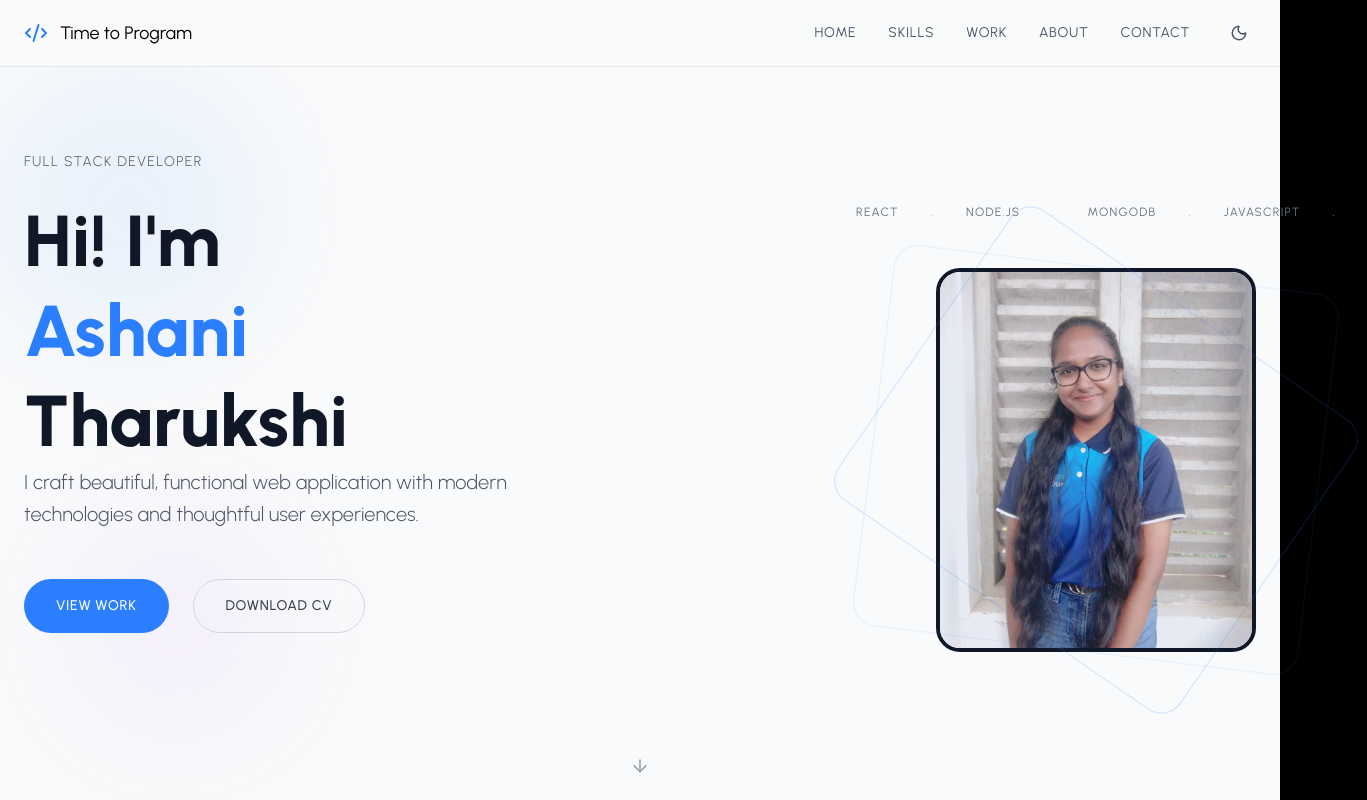
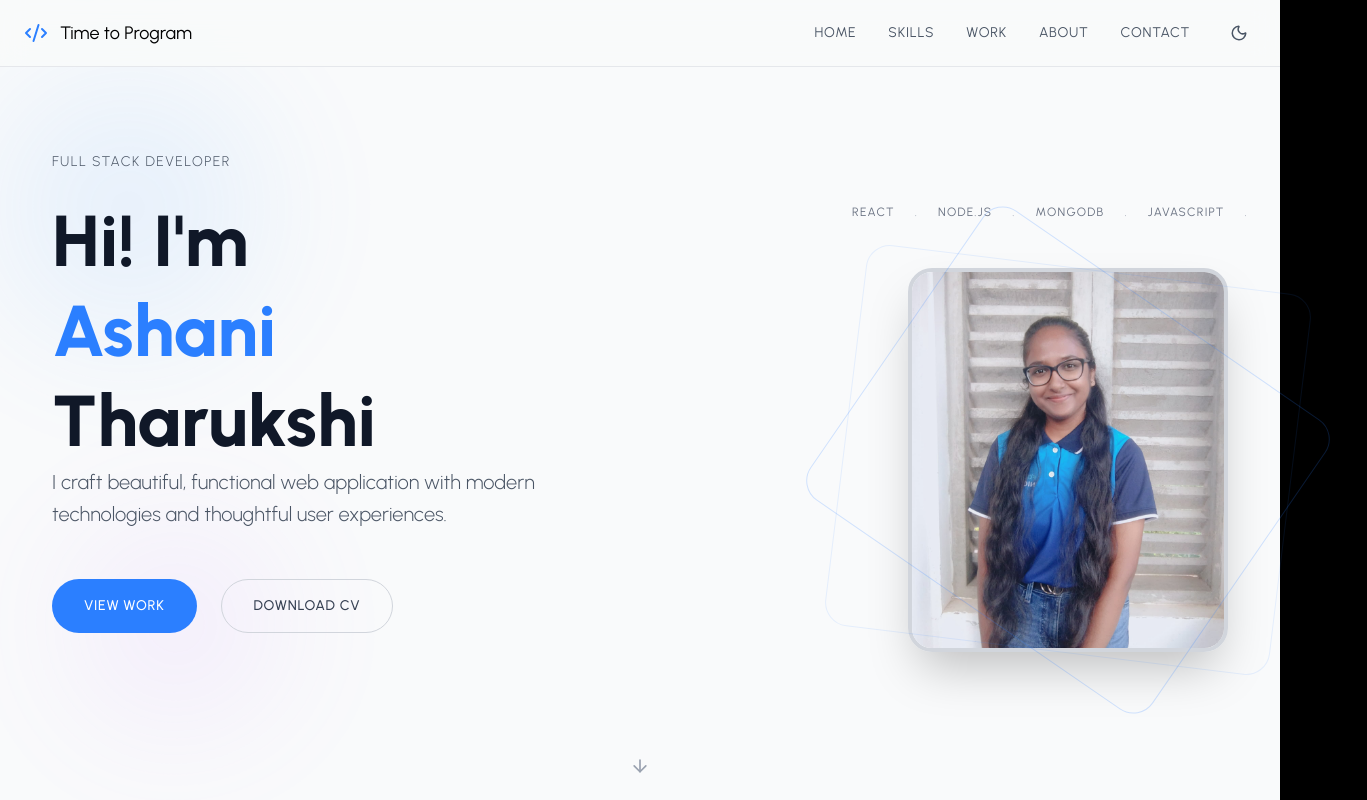
Before and after one commit to AshaniTH/my-portfolio, a React (Vite) app: page / in a window 1280 px wide. Shown: the top 800 px of the page, 1367 px wide, since content can reach past the window. Built offline with nearby package versions, Linux system fonts and the light colour scheme.

Commit message:
fix: adjust margins and spacing in HeroSection for improved layout

```diff
--- a/src/components/Sections/HeroSection.jsx
+++ b/src/components/Sections/HeroSection.jsx
@@ -297,7 +297,7 @@ const HeroSection = () => {
                 </div>
 
                 {/* Desktop layout - Split */}
-                <div className='hidden lg:grid lg:grid-cols-2 lg:gap-16 lg:items-center'>
+                <div className='hidden lg:grid lg:grid-cols-2 ml-7 mr-7 lg:gap-14 lg:items-center'>
                     {/*Left Colum- Content*/}
                     <motion.div
                     initial="hidden"
@@ -411,7 +411,7 @@ const HeroSection = () => {
                         {/*Tech Stack -Desktop*/}
                         <motion.div
                         variants={itemVariants}
-                        className="flex items-center space-x-8 text-xs uppercase tracking-widest absolute -top-16 -left-20 "
+                        className="flex items-center space-x-5 text-xs uppercase tracking-widest absolute -top-16 -left-14 "
                         >
                             <span
                             className ={isDarkMode ? "text-gray-600" :"text-gray-500"}>
@@ -459,7 +459,7 @@ const HeroSection = () => {
                         whileHover = {{scale:1.02}}
                         className={`w-80 h-96 rounded-3xl overflow-hidden border-4 ${
                             isDarkMode ? "border-gray-800 " : "border-gray-300"
-                        }shadow-2xl`}
+                        } shadow-2xl`}
                         >
                             <img
                             src = {PROFILE_PIC}
```
